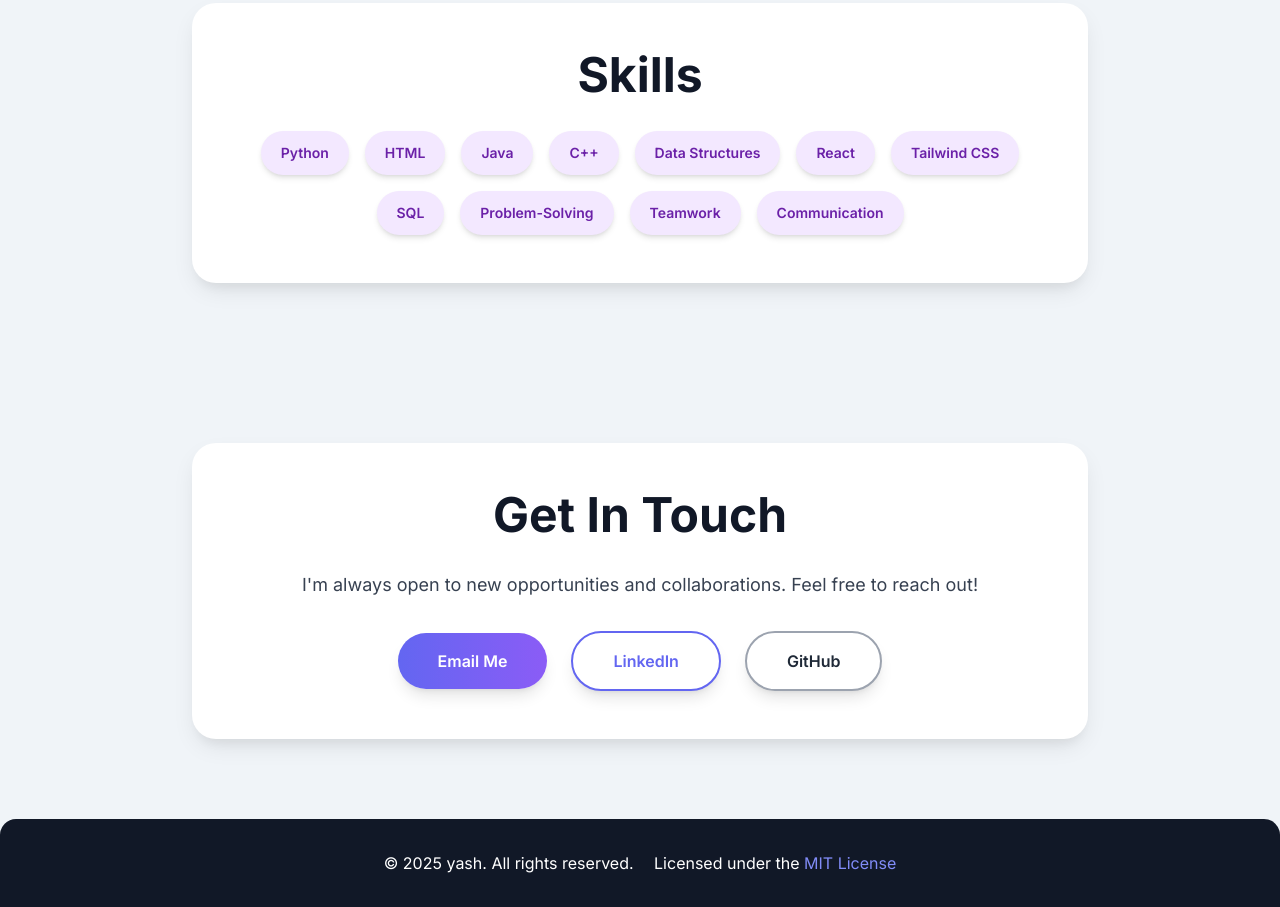
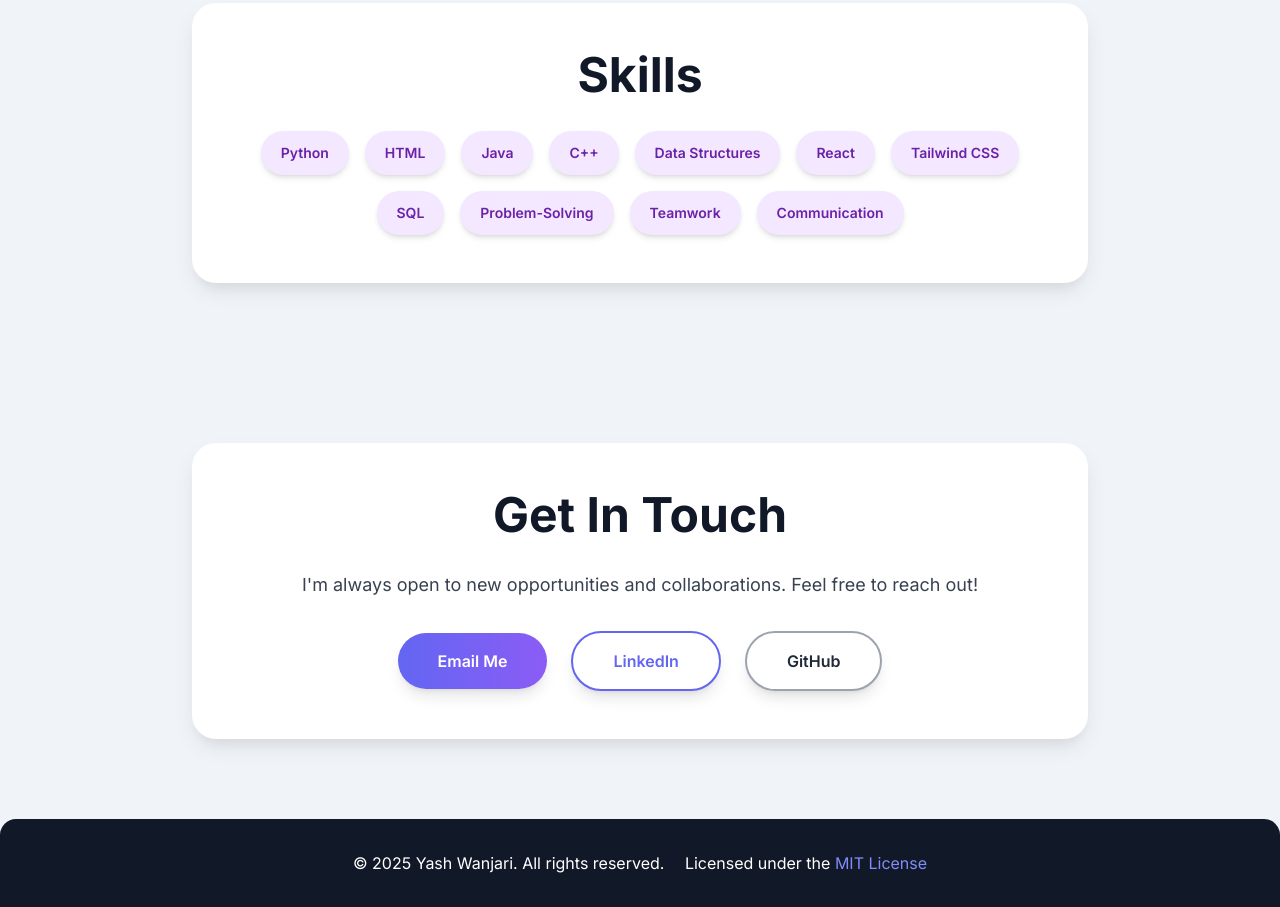
Before and after one commit to Yashwanjarigithub/Building-my-first-website-, a plain HTML site: page index.html in a window 1280 px wide. Shown: the part 2219-3126 px from the top of the page. Drawn offline with nearby package versions, Linux system fonts and the light colour scheme.

```diff
--- a/index.html
+++ b/index.html
@@ -181,7 +181,7 @@
     <!-- Footer -->
     <footer class="bg-gray-900 text-white text-center py-8 rounded-t-2xl">
         <div class="container mx-auto px-6">
-            <p>&copy; 2025 yash. All rights reserved. <span class="ml-4">Licensed under the <a href="LICENSE.md" target="_blank" class="text-indigo-400 hover:underline">MIT License</a></span></p>
+            <p>&copy; 2025 Yash Wanjari. All rights reserved. <span class="ml-4">Licensed under the <a href="LICENSE.md" target="_blank" class="text-indigo-400 hover:underline">MIT License</a></span></p>
         </div>
     </footer>
 
```
